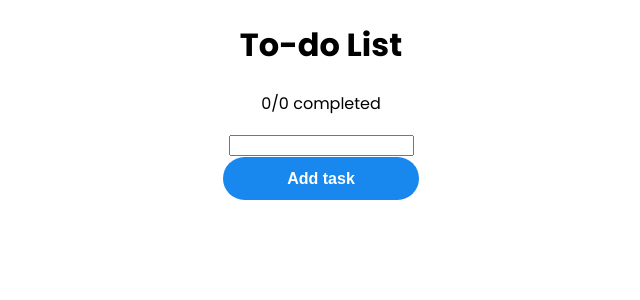
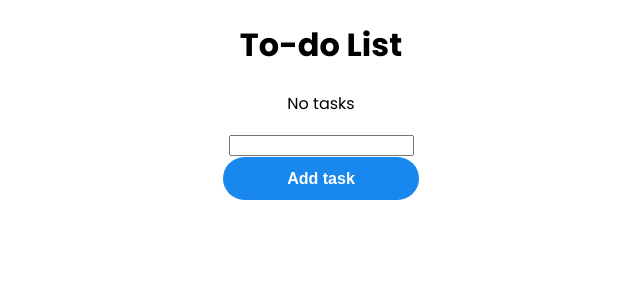
Before and after one commit to rfqol/to-do-list, a React (Create React App) app: page / in a window 1280 px wide. Shown: the top 300 px of the page, without its empty margins (319-959 px from the left). Built offline with nearby package versions, Linux system fonts and the light colour scheme.

Commit message:
'0/0 completed' replaced with 'No tasks'

```diff
--- a/src/App.js
+++ b/src/App.js
@@ -33,9 +33,13 @@ function App() {
   return (
     <div className="App">
       <h1>To-do List</h1>
-      <p>
-        {completedTasksCount}/{tasks.length} completed
-      </p>
+      {tasks.length ? (
+        <p>
+          {completedTasksCount}/{tasks.length} completed
+        </p>
+      ) : (
+        <p>No tasks</p>
+      )}
       <ul className="list">
         {tasks.map(task => (
           <li className="list__item" key={task.id}>
```
